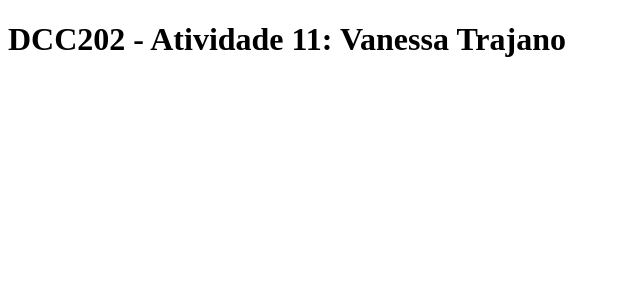
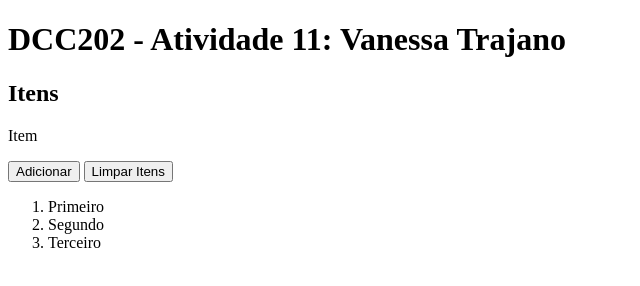
Before and after one commit to ufjf-dcc202/ufjf-dcc202-2023-3-a-atv11-VanessaTrajano, a plain HTML site: page index.html in a window 1280 px wide. Shown: the whole page, without its empty margins (0-640 px from the left). Drawn offline with Linux system fonts and the light colour scheme.

Commit message:
Adicionando estrutura de Itens no index.html

```diff
--- a/index.html
+++ b/index.html
@@ -4,10 +4,22 @@
     <meta charset="UTF-8">
     <meta name="viewport" content="width=device-width, initial-scale=1.0">
     <title>DCC202 - Atividade 11: Vanessa Trajano</title>
+    <script src="main.js" type="module"></script>
 </head>
 <body>
     <main>
         <h1>DCC202 - Atividade 11: Vanessa Trajano</h1>
+        <section>
+            <h2>Itens</h2>
+            <p>Item</p>
+            <button>Adicionar</button>
+            <button>Limpar Itens</button>
+            <ol>
+                <li>Primeiro</li>
+                <li>Segundo</li>
+                <li>Terceiro</li>
+            </ol>
+        </section>
     </main>
 </body>
 </html>
```
